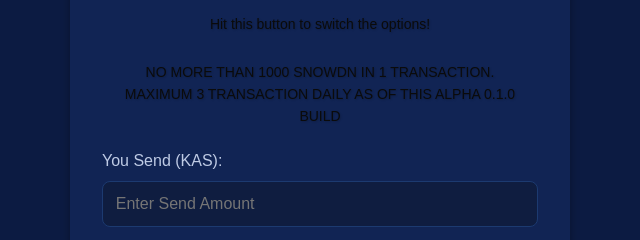
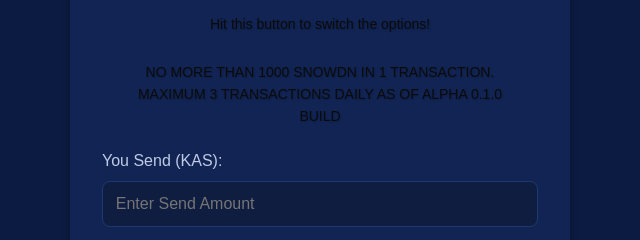
Before and after one commit to Zarbelt/Swap, a plain HTML site: page index.html in a window 1280 px wide. Shown: the part 758-998 px from the top of the page, 320-960 px from the left. Drawn offline with Linux system fonts and the light colour scheme.

Commit message:
Update index.html

```diff
--- a/index.html
+++ b/index.html
@@ -28,7 +28,7 @@
         <button id="toggle-btn">♻️</button>
         <p class="toggle-comment">Hit this button to switch the options!</p>
 
-        <p class="toggle-comment">NO MORE THAN 1000 SNOWDN IN 1 TRANSACTION. MAXIMUM 3 TRANSACTION DAILY AS OF THIS ALPHA 0.1.0 BUILD</p>
+        <p class="toggle-comment">NO MORE THAN 1000 SNOWDN IN 1 TRANSACTION. MAXIMUM 3 TRANSACTIONS DAILY AS OF ALPHA 0.1.0 BUILD</p>
       </div>
 
       <!-- Input Fields -->
```
